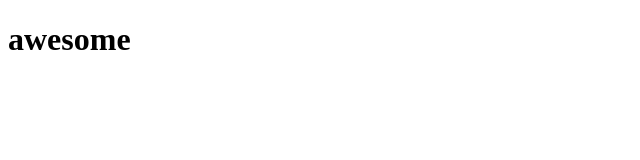
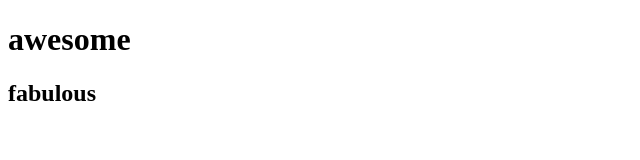
Before and after one commit to slayer9898/text, a plain HTML site: page index.html in a window 1280 px wide. Shown: the whole page, without its empty margins (0-640 px from the left). Drawn offline with Linux system fonts and the light colour scheme.

Commit message:
add text

```diff
--- a/index.html
+++ b/index.html
@@ -9,5 +9,6 @@
 </head>
 <body>
    <h1>awesome</h1>
+   <h2>fabulous</h2>
 </body>
 </html>
```
